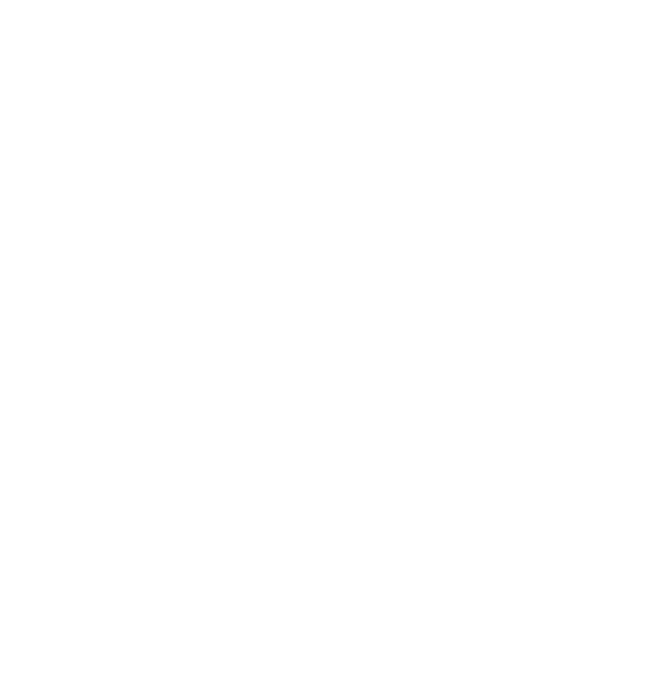
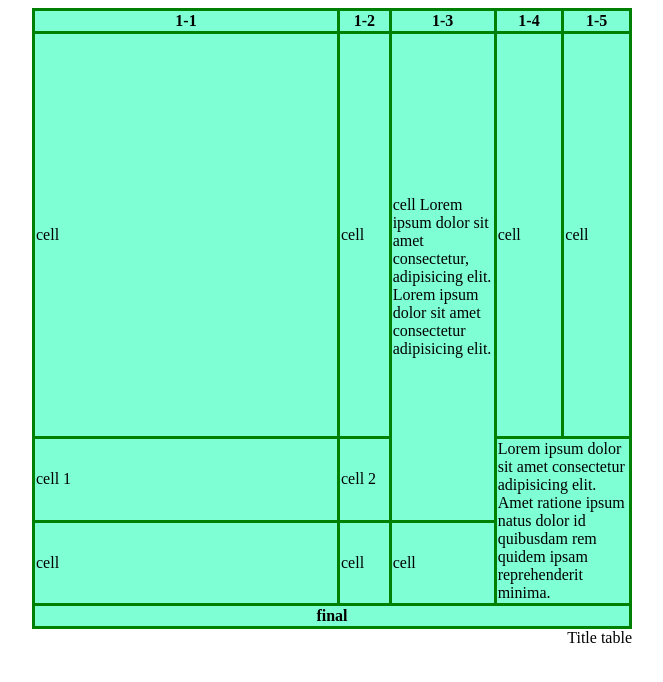
Before and after one commit to ElenYatsenko/css-practic-table, a plain HTML site: page index.html in a window 1280 px wide. Shown: the whole page, without its empty margins (308-971 px from the left). Drawn offline with Linux system fonts and the light colour scheme.

Commit message:
Example table & styles for table? colspan & rowspan

```diff
--- a/assets/css/style.css
+++ b/assets/css/style.css
@@ -0,0 +1,27 @@
+table{
+  min-width: 200px;
+  width:100%;
+  max-width: 600px;
+  margin: 0 auto;
+  /* border: 3px solid hsl(0, 100%, 50%); */
+
+  border-collapse: collapse;
+  padding: 10px;
+  border-radius: 10px;
+}
+caption{
+  caption-side: bottom;
+  text-align: right;
+}
+th,
+td{
+  border: 3px solid green;
+  background-color: aquamarine;
+}
+/* td{
+  width: 20%;
+  vertical-align: top;
+} */
+td:nth-child(3){
+  width: 100px;
+}
--- a/index.html
+++ b/index.html
@@ -8,6 +8,42 @@
   <link rel="stylesheet" href="./assets/css/style.css">
 </head>
 <body>
+  <table>
+    <caption>Title table</caption>
+    <thead>
+      <tr>
+        <th>1-1</th>
+        <th>1-2</th>
+        <th>1-3</th>
+        <th>1-4</th>
+        <th>1-5</th>
+      </tr>
+    </thead>
+    <tbody>
+      <tr>
+        <td style="width: 300px; height: 50vh;">cell</td>
+        <td>cell</td>
+        <td rowspan="2">cell Lorem ipsum dolor sit amet consectetur, adipisicing elit. Lorem ipsum dolor sit amet consectetur adipisicing elit.</td>
+        <td>cell</td>
+        <td>cell</td>
+      </tr>
+      <tr>
+        <td>cell 1</td>
+        <td>cell 2</td>
+        <td rowspan="2" colspan="2">Lorem ipsum dolor sit amet consectetur adipisicing elit. Amet ratione ipsum natus dolor id quibusdam rem quidem ipsam reprehenderit minima.</td>
+      </tr>
+      <tr>
+        <td>cell</td>
+        <td>cell</td>
+        <td>cell</td>
+      </tr>
+    </tbody>
+    <tfoot>
+      <tr>
+        <th colspan="5">final</th>
+      </tr>
+    </tfoot>
+  </table>
 
 </body>
 </html>
```
